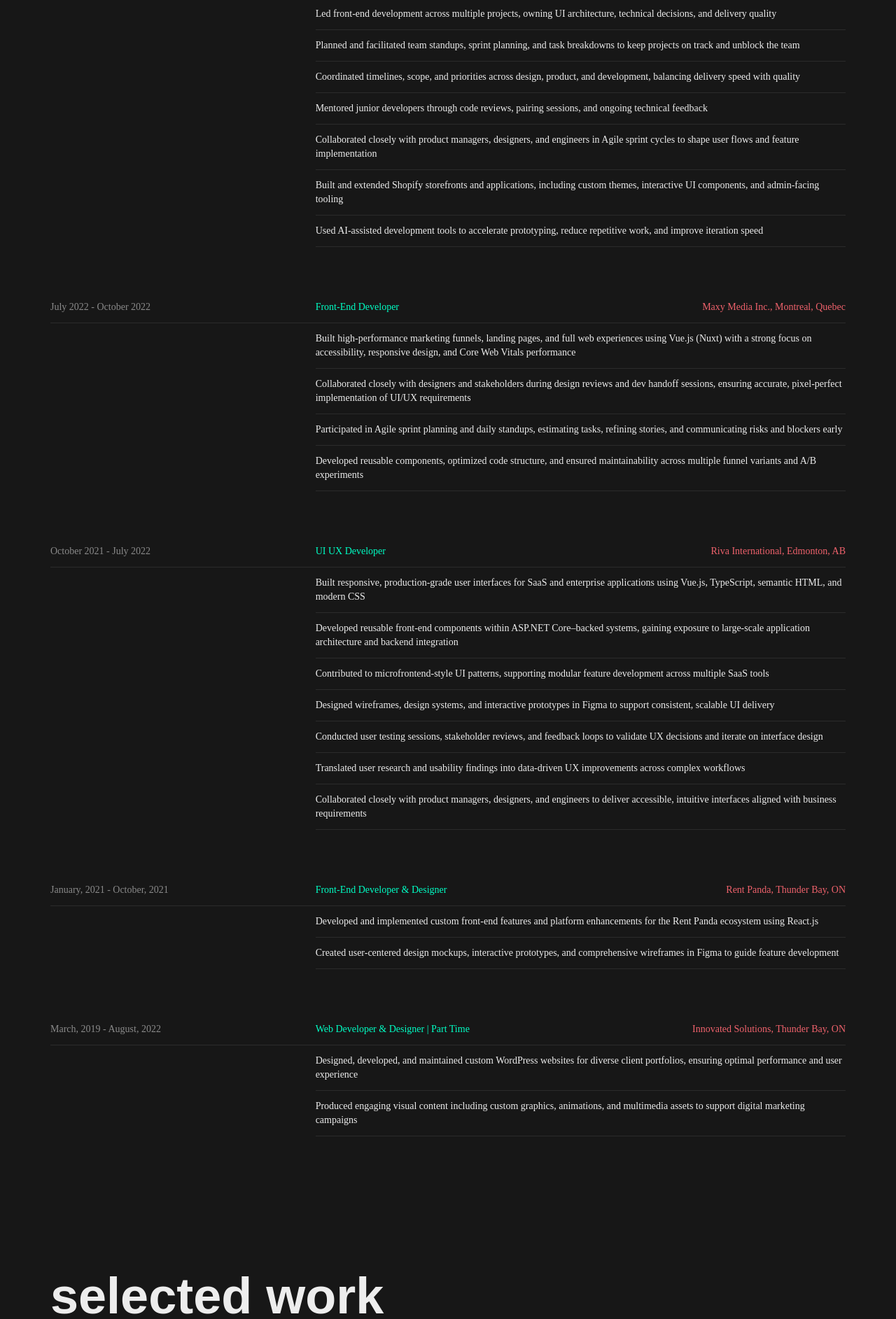
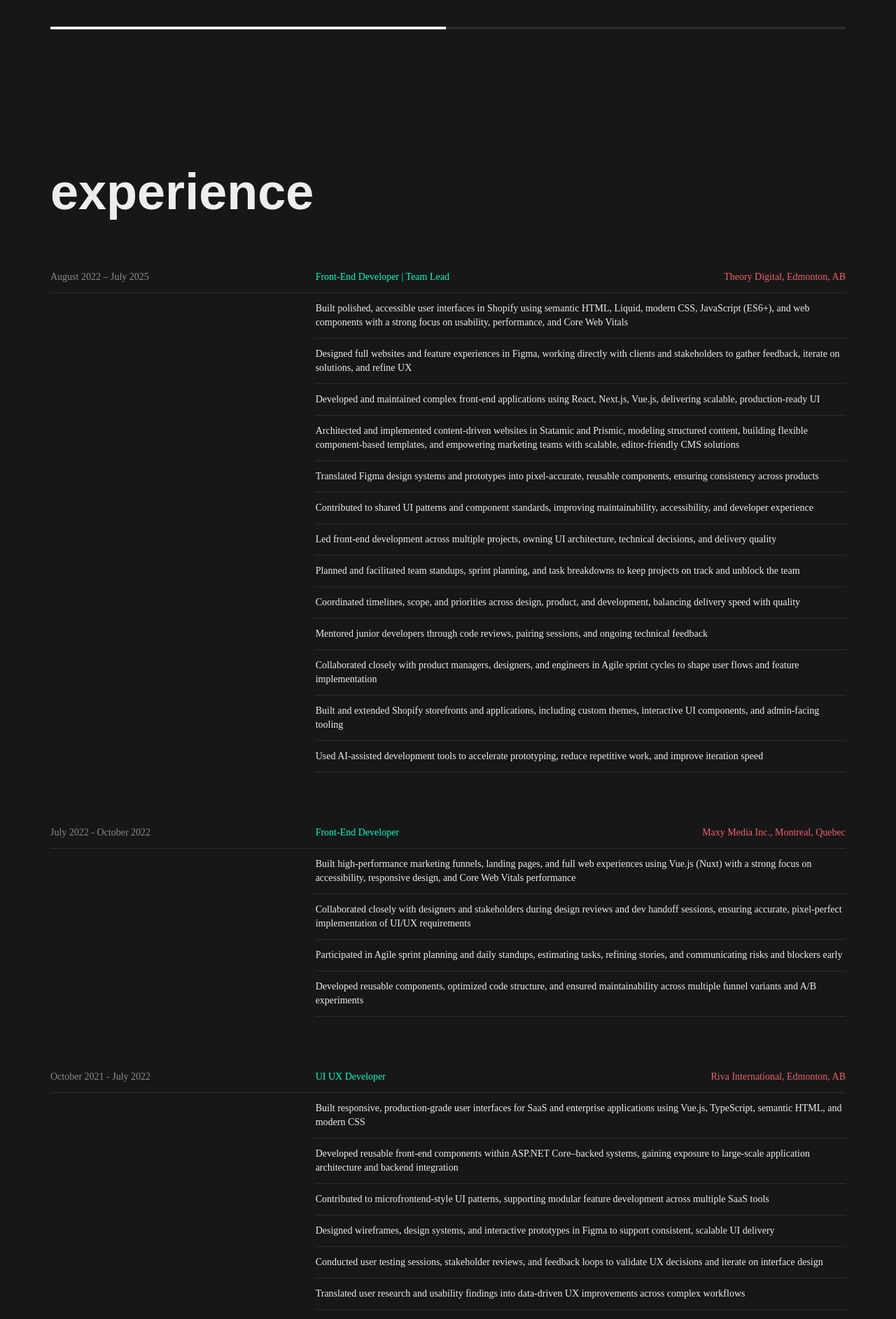
Before and after one commit to thomaslong-studio/nextjs-portfolio, a Next.js app: page / in a window 1280 px wide. Shown: the part 2283-4168 px from the top of the page at 70% size. Built offline with nearby package versions, Linux system fonts and the light colour scheme; a web font is replaced by a local one.

Commit message:
feat: small layout change in home page

```diff
--- a/app/page.tsx
+++ b/app/page.tsx
@@ -12,8 +12,8 @@
       <main className="flex flex-col">
         <SectionHero />
         <SectionFeaturedTexts />
+        <WorkSlider />
         <SectionExperience />
-        <WorkSlider />
         <SectionMarquee items={[
           "Creative Development",
           "Design-Driven Code",
```
